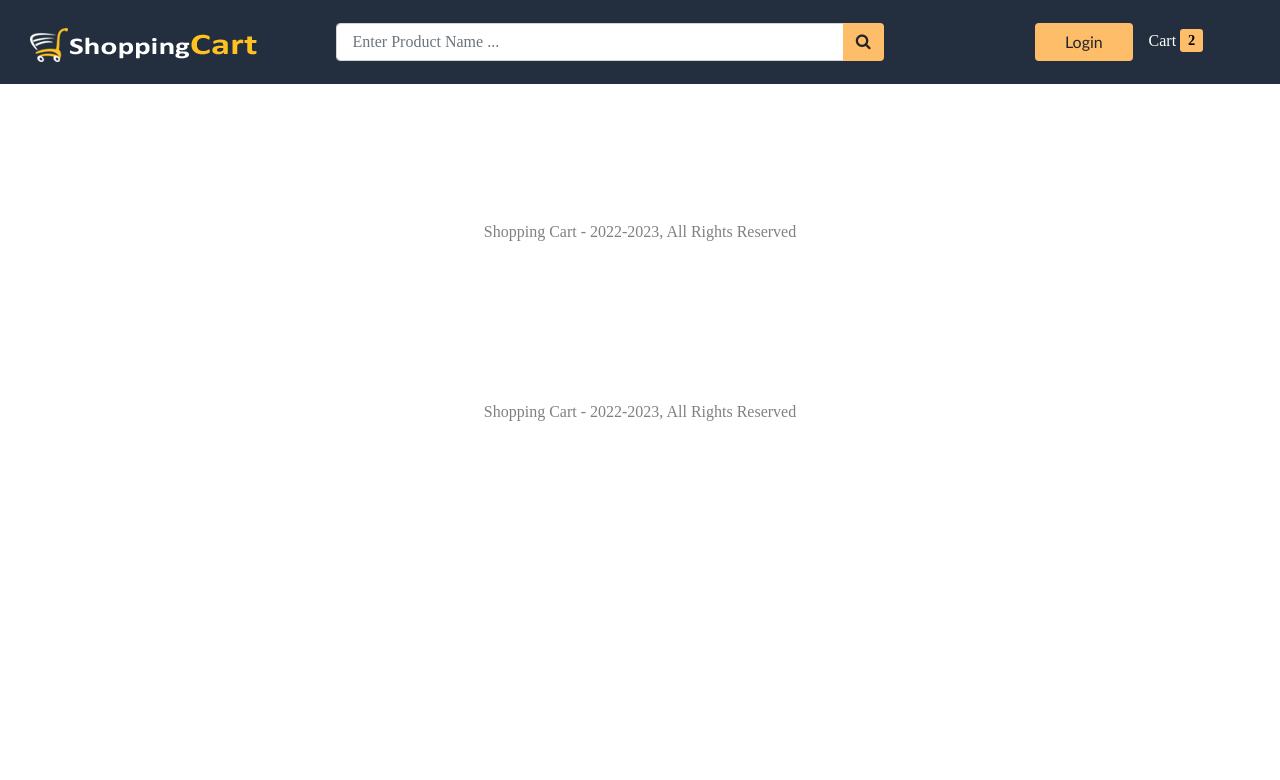
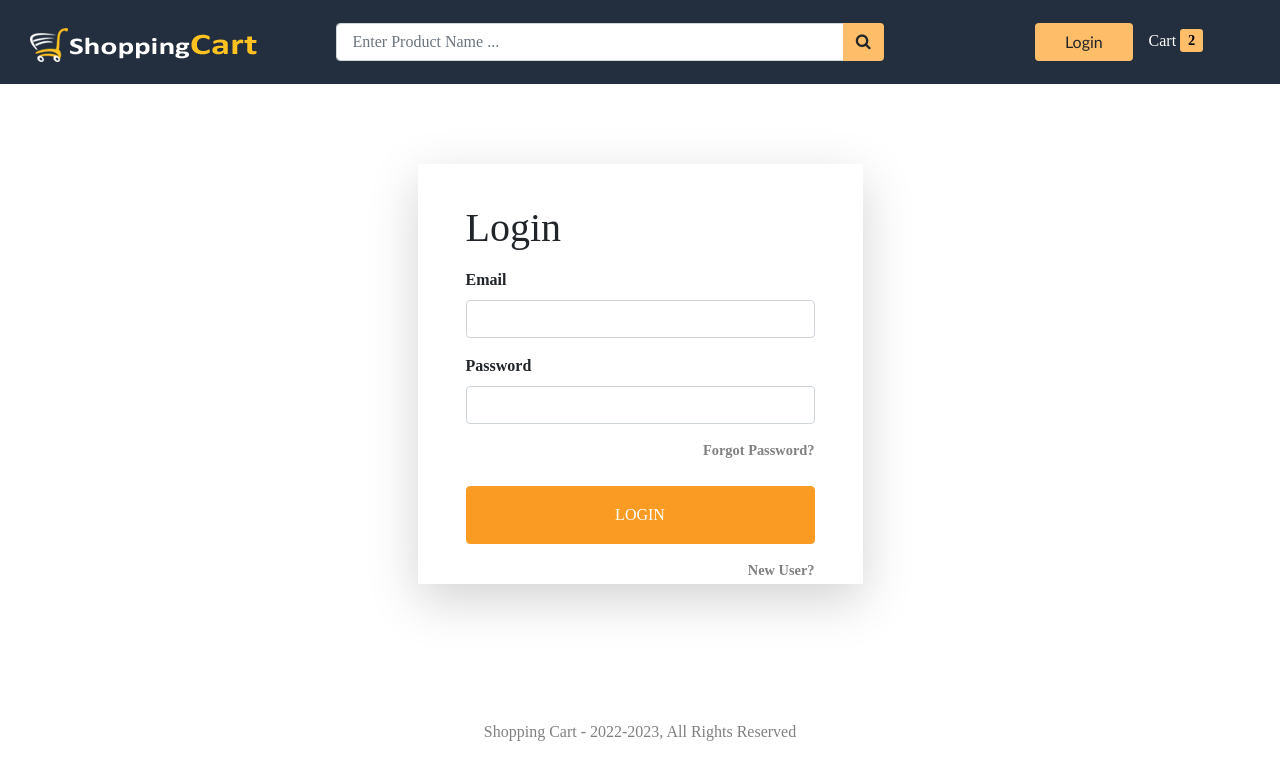
Before and after one commit to Shamimrahman/Mern-Ecommerce, a React (Create React App) app in the folder frontend/: page /login in a window 1280 px wide. Shown: the top 780 px of the page. Built offline with nearby package versions, Linux system fonts and the light colour scheme; a web font is replaced by a local one; what react-alert-template-basic would draw is missing.

Commit message:
login functionality used

```diff
--- a/frontend/package.json
+++ b/frontend/package.json
@@ -8,6 +8,7 @@
     "@testing-library/user-event": "^13.5.0",
     "axios": "^0.26.1",
     "helmet": "^5.0.2",
+    "rc-slider": "^10.0.0",
     "react": "^17.0.2",
     "react-alert": "^7.0.3",
     "react-alert-template-basic": "^1.0.2",
--- a/frontend/src/App.js
+++ b/frontend/src/App.js
@@ -9,6 +9,7 @@ import {
   Switch,
 } from "react-router-dom";
 import ProductDetails from "./Components/product/ProductDetails";
+import Login from "./Components/User/Login";
 
 //https://www.codegrepper.com/code-examples/javascript/react+router+version+5+install+
 const App = () => {
@@ -21,6 +22,7 @@ const App = () => {
             <Route path="/" component={Home} exact />
             <Route path="/search/:keyword" component={Home} />
             <Route path="/product/:id" component={ProductDetails} exact />
+            <Route path="/login" component={Login} exact />
           </div>
 
           <Footer />
--- a/frontend/src/Components/Home.jsx
+++ b/frontend/src/Components/Home.jsx
@@ -8,12 +8,15 @@ import Product from "./product/Product";
 import Loader from "./layout/Loader";
 import { useAlert } from "react-alert";
 import Pagination from "react-js-pagination";
+import Slider from "rc-slider";
+import "rc-slider/assets/index.css";
 
 const Home = ({ match }) => {
   //alert er functionality index.js a
   const alert = useAlert();
   const dispatch = useDispatch();
   const [currentPage, setCurrentPage] = useState(1);
+  const [price, setPrice] = useState([1, 100000]);
 
   const { loading, products, error, productsCount, resPerPage } = useSelector(
     (state) => state.products
@@ -26,8 +29,8 @@ const Home = ({ match }) => {
     if (error) {
       return alert.error(error);
     }
-    dispatch(getProducts(currentPage, keyword));
-  }, [dispatch, alert, error, currentPage, keyword]);
+    dispatch(getProducts(currentPage, keyword, price));
+  }, [dispatch, alert, error, currentPage, keyword, price]);
 
   //pagination
   function setCurrentPageNo(pageNumber) {
--- /dev/null
+++ b/frontend/src/Components/User/Login.jsx
@@ -0,0 +1,92 @@
+import React, { Fragment, useEffect, useState } from "react";
+import Metadata from "../layout/Metadata";
+import { useDispatch, useSelector } from "react-redux";
+import Loader from "../layout/Loader";
+import { useAlert } from "react-alert";
+import { login, clearErrors } from "../../actions/userAction";
+import { Link } from "react-router-dom";
+
+const Login = ({ history }) => {
+  const [email, setEmail] = useState();
+  const [password, setPassword] = useState();
+  const dispatch = useDispatch();
+
+  const alert = useAlert();
+  const { isAuthenticated, loading, error } = useSelector(
+    (state) => state.auth
+  );
+
+  useEffect(() => {
+    if (isAuthenticated) {
+      history.push("/");
+    }
+
+    if (error) {
+      alert.error(error);
+      dispatch(clearErrors());
+    }
+  }, [dispatch, error, isAuthenticated, history, alert]);
+
+  const submitHandler = (e) => {
+    e.preventDefault();
+    dispatch(login(email, password));
+  };
+
+  return (
+    <Fragment>
+      {loading ? (
+        <Loader></Loader>
+      ) : (
+        <Fragment>
+          <Metadata title={"Login"} />
+          <div className="row wrapper">
+            <div className="col-10 col-lg-5">
+              <form className="shadow-lg" onSubmit={submitHandler}>
+                <h1 className="mb-3">Login</h1>
+                <div className="form-group">
+                  <label htmlFor="email_field">Email</label>
+                  <input
+                    type="email"
+                    id="email_field"
+                    className="form-control"
+                    value={email}
+                    onChange={(e) => setEmail(e.target.value)}
+                  />
+                </div>
+
+                <div className="form-group">
+                  <label htmlFor="password_field">Password</label>
+                  <input
+                    type="password"
+                    id="password_field"
+                    className="form-control"
+                    value={password}
+                    onChange={(e) => setPassword(e.target.value)}
+                  />
+                </div>
+
+                <Link to="/password/forgot" className="float-right mb-4">
+                  Forgot Password?
+                </Link>
+
+                <button
+                  id="login_button"
+                  type="submit"
+                  className="btn btn-block py-3"
+                >
+                  LOGIN
+                </button>
+
+                <Link to="/register" className="float-right mt-3">
+                  New User?
+                </Link>
+              </form>
+            </div>
+          </div>
+        </Fragment>
+      )}
+    </Fragment>
+  );
+};
+
+export default Login;
--- a/frontend/src/Components/layout/Header.jsx
+++ b/frontend/src/Components/layout/Header.jsx
@@ -19,9 +19,9 @@ const Header = () => {
           <Route render={({ history }) => <Search history={history} />} />
         </div>
         <div class="col-12 col-md-3 mt-4 mt-md-0 text-center">
-          <button class="btn" id="login_btn">
+          <Link to="/login" class="btn" id="login_btn">
             Login
-          </button>
+          </Link>
 
           <span id="cart" class="ml-3">
             Cart
--- a/frontend/src/actions/productAction.js
+++ b/frontend/src/actions/productAction.js
@@ -17,7 +17,10 @@ export const getProducts =
       dispatch({
         type: ALL_PRODUCTS_REQUEST,
       });
-      const { data } = await axios.get(`/api/v1/products?page=${currentPage}`);
+
+      let link = `/api/v1/products?page=${currentPage}`;
+
+      const { data } = await axios.get(link);
 
       dispatch({ type: ALL_PRODUCTS_SUCCESS, payload: data });
     } catch (error) {
--- /dev/null
+++ b/frontend/src/actions/userAction.js
@@ -0,0 +1,37 @@
+import {
+  LOGIN_REQUEST,
+  LOGIN_FAIL,
+  LOGIN_SUCCESS,
+  CLEAR_ERRORS,
+} from "../constants/userConstant";
+
+import axios from "axios";
+
+export const login = (email, password) => async (dispatch) => {
+  try {
+    dispatch({ type: LOGIN_REQUEST });
+
+    const config = {
+      headers: {
+        "Content-Type": "application/json",
+      },
+    };
+
+    const { data } = await axios.post(
+      "/api/v1/login",
+      { email, password },
+      config
+    );
+
+    dispatch({ type: LOGIN_SUCCESS, payload: data.user });
+  } catch (error) {
+    dispatch({
+      type: LOGIN_FAIL,
+      payload: error.response.data.message,
+    });
+  }
+};
+
+export const clearErrors = () => async (dispatch) => {
+  dispatch({ type: CLEAR_ERRORS });
+};
--- /dev/null
+++ b/frontend/src/constants/userConstant.js
@@ -0,0 +1,4 @@
+export const LOGIN_REQUEST = "USER_REQUEST";
+export const LOGIN_FAIL = "USER_FAIL";
+export const LOGIN_SUCCESS = "USER_SUCCESS";
+export const CLEAR_ERRORS = "CLEAR_ERRORS";
--- /dev/null
+++ b/frontend/src/reducers/userReducer.js
@@ -0,0 +1,42 @@
+import {
+  LOGIN_REQUEST,
+  LOGIN_FAIL,
+  LOGIN_SUCCESS,
+  CLEAR_ERRORS,
+} from "../constants/userConstant";
+
+export const authReducer = (state = { user: {} }, action) => {
+  switch (action.type) {
+    case LOGIN_REQUEST:
+      return {
+        loading: true,
+        isAuthenticated: false,
+      };
+
+    case LOGIN_SUCCESS:
+      return {
+        ...state,
+        loading: false,
+        isAuthenticated: true,
+        user: action.payload,
+      };
+
+    case LOGIN_FAIL:
+      return {
+        ...state,
+        loading: false,
+        isAuthenticated: false,
+        user: null,
+        error: action.payload,
+      };
+
+    case CLEAR_ERRORS:
+      return {
+        ...state,
+        error: null,
+      };
+
+    default:
+      return state;
+  }
+};
--- a/frontend/src/store.js
+++ b/frontend/src/store.js
@@ -6,10 +6,13 @@ import {
   productReducers,
   productDetailsReducer,
 } from "./reducers/productReducers";
+
+import { authReducer } from "./reducers/userReducer";
 //aikhane user reducer,order reducer gulo thakbe
 const reducer = combineReducers({
   products: productReducers,
   productDetails: productDetailsReducer,
+  auth: authReducer,
 });
 
 //for cart a initial state 0 thakbe
```
Also changed, not shown: 1 other file (tests, documents, lock files or other folders).
